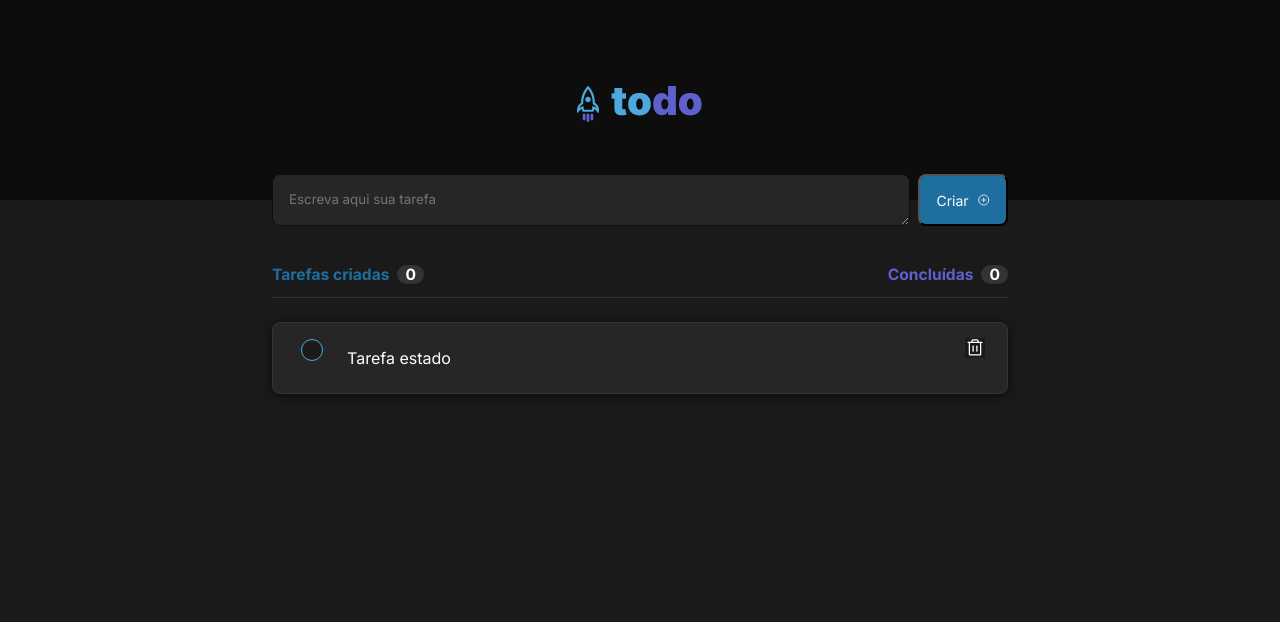
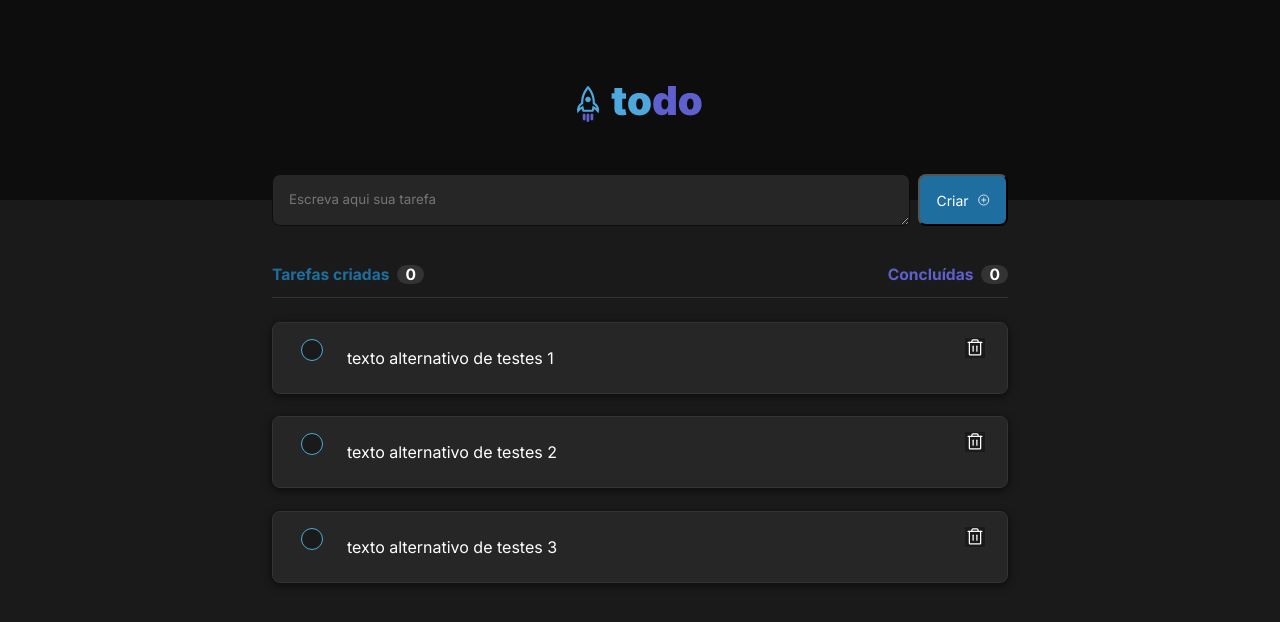
Before and after one commit to Gustavo-drafts/smartlist-ignite-challenge, a React (Vite) app: page / in a window 1280 px wide. Shown: the top 622 px of the page. Built offline with nearby package versions, Linux system fonts and the light colour scheme.

Commit message:
1-step-hook

```diff
--- a/src/App.jsx
+++ b/src/App.jsx
@@ -5,6 +5,7 @@ import { Counters } from './components/Counters';
 
 import styles from './App.module.css';
 import './global.css';
+
 
 
 
--- /dev/null
+++ b/src/components/Card.jsx
@@ -0,0 +1,24 @@
+import { Trash } from 'phosphor-react';
+
+import styles from './Card.module.css'
+
+export function Card({ taskText, value }) {
+  return (
+    <div className={styles.header}>
+
+      <div className={styles.label}>
+        <label
+          className={styles.labelCheck}>
+
+        </label>
+        <p className={styles.paragraph}>
+          {taskText}
+        </p>
+        <label className={styles.labelTrash}>
+          <Trash size={20}
+          />
+        </label>
+      </div>
+    </div>
+  )
+}
--- /dev/null
+++ b/src/components/Card.module.css
@@ -0,0 +1,50 @@
+.header {
+  display: flex;
+
+  width: 46rem;
+  height: 4.9rem;
+  left: calc(50% - 736px/2);
+  top: 4rem;
+
+  margin-bottom: 1rem;
+}
+
+
+.label {
+  display: flex;
+  align-items: center;
+  justify-content: space-between;
+
+  width: 100%;
+  height: 4.5rem;
+  padding: 1rem;
+
+  background: var(--gray-500);
+  border: 1px solid var(--gray-400);
+  border-radius: 8px;
+
+  box-shadow: 0px 2px 8px rgba(0, 0, 0, 0.6);
+}
+
+
+.labelCheck {
+  padding: 10px;
+  margin-right: 1.5rem;
+  border-radius: 12px;
+  border: 1px solid var(--blue-100);
+  margin: 16px 24px 32px 12px;
+}
+
+.paragraph {
+  background: transparent;
+  width: 100%;
+}
+
+.labelTrash {
+  padding: 6px;
+  border-radius: 4px;
+  background: transparent;
+
+  margin: -16px 0 0 0;
+  cursor: pointer;
+}
--- a/src/components/Todo.jsx
+++ b/src/components/Todo.jsx
@@ -1,13 +1,28 @@
-import { Trash } from 'phosphor-react';
 import { PlusCircle } from 'phosphor-react';
 import { useState } from 'react';
+import { Card } from './Card';
 import styles from './Todo.module.css';
 
+
+const posts = [
+  {
+    id: 1,
+    taskText: 'texto alternativo de testes 1'
+  },
+  {
+    id: 2,
+    taskText: 'texto alternativo de testes 2'
+  },
+  {
+    id: 3,
+    taskText: 'texto alternativo de testes 3'
+  }
+];
 
 
 export function Todo() {
 
-  const [tasks, setTasks] = useState(['Tarefa estado'])
+  const [tasks, setTasks] = useState([''])
 
   const [newTaskText, setNewTaskText] = useState('')
 
@@ -16,10 +31,12 @@ export function Todo() {
 
     setTasks([...tasks, newTaskText]);
     setNewTaskText('')
+  }
 
+  function handleNewTaskChange() {
 
-    console.log(newTaskText);
   }
+
 
   return (
     <>
@@ -29,7 +46,7 @@ export function Todo() {
           className={styles.input}
           name='inputTask'
           placeholder='Escreva aqui sua tarefa'
-          required
+          onChange={handleNewTaskChange}
         />
         <button
           className={styles.button}
@@ -44,22 +61,17 @@ export function Todo() {
         </button>
       </div>
 
-      <div className={styles.header}>
-        <div className={styles.label}>
 
-          <label
-            className={styles.labelCheck}>
+      {posts.map(post => {
+        return (
+          <Card
+            key={post.id}
+            taskText={post.taskText}
+            value={newTaskText}
+          />
+        )
+      })}
 
-          </label>
-          <p className={styles.paragraph}>
-            {tasks}
-          </p>
-          <label className={styles.labelTrash}>
-            <Trash size={20} />
-          </label>
-
-        </div>
-      </div>
     </>
   );
 }
--- a/src/components/Todo.module.css
+++ b/src/components/Todo.module.css
@@ -83,48 +83,12 @@
 
 
 
-.label {
-  display: flex;
-  align-items: center;
-  justify-content: space-between;
-
-  width: 100%;
-  height: 4.5rem;
-  padding: 1rem;
-
-  background: var(--gray-500);
-  border: 1px solid var(--gray-400);
-  border-radius: 8px;
-
-  box-shadow: 0px 2px 8px rgba(0, 0, 0, 0.6);
-}
-
-.paragraph {
-  background: transparent;
-  width: 100%;
-}
-
-.labelCheck {
-  padding: 10px;
-  margin-right: 1.5rem;
-  border-radius: 12px;
-  border: 1px solid var(--blue-100);
-  margin: 16px 24px 32px 12px;
-}
-
 .labelCheck:hover {
   background: #8d8df13b;
   cursor: pointer;
 }
 
-.labelTrash {
-  padding: 6px;
-  border-radius: 4px;
-  background: transparent;
 
-  margin: -16px 0 0 0;
-  cursor: pointer;
-}
 
 .labelTrash:hover {
   background: var(--gray-400);
```
